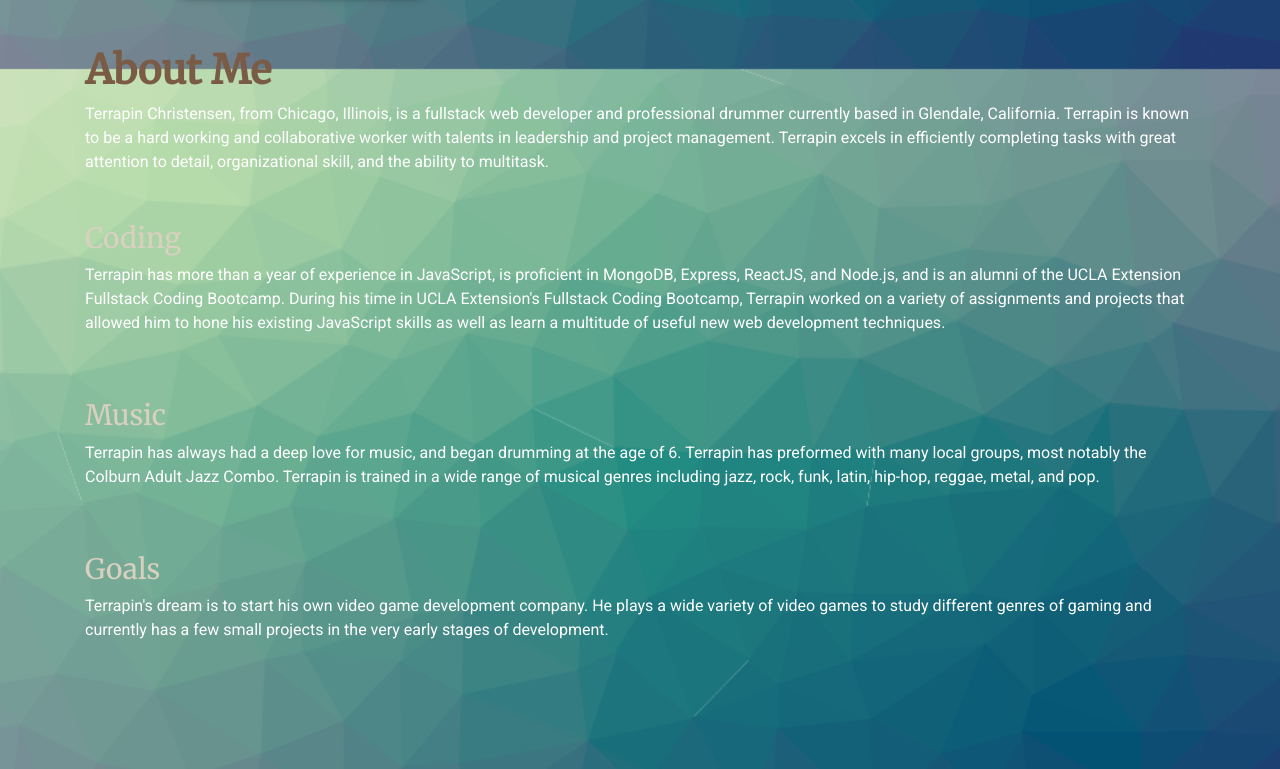
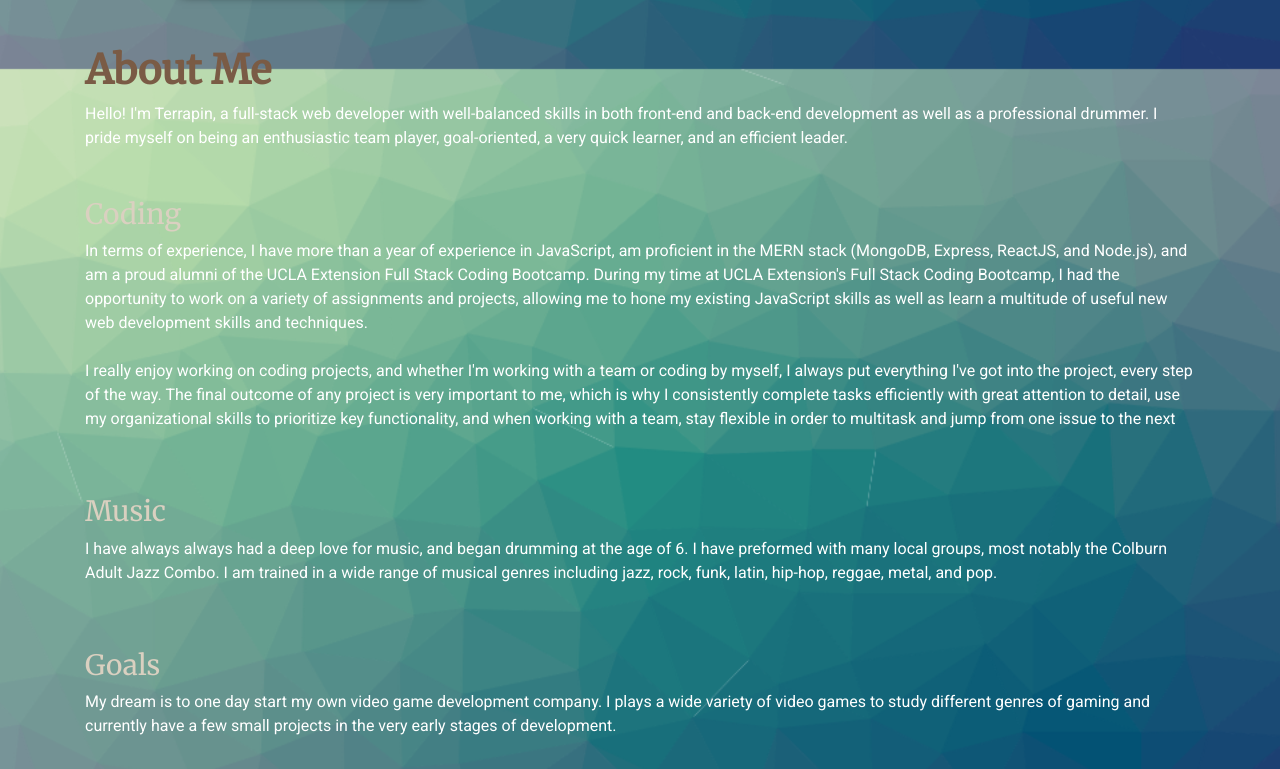
Before and after one commit to TChristensenDrumz/Portfolio, a React (Create React App) app: page / in a window 1280 px wide. Shown: the part 1531-2300 px from the top of the page. Built offline with nearby package versions, Linux system fonts and the light colour scheme.

Commit message:
first person about me

```diff
--- a/src/components/About.js
+++ b/src/components/About.js
@@ -6,25 +6,33 @@ function About() {
       <h1 className="coffee">About Me</h1>
       <div>
         <p>
-          Terrapin Christensen, from Chicago, Illinois, is a fullstack web
-          developer and professional drummer currently based in Glendale,
-          California. Terrapin is known to be a hard working and collaborative
-          worker with talents in leadership and project management. Terrapin
-          excels in efficiently completing tasks with great attention to detail,
-          organizational skill, and the ability to multitask.
+          Hello! I'm Terrapin, a full-stack web developer with well-balanced
+          skills in both front-end and back-end development as well as a
+          professional drummer. I pride myself on being an enthusiastic team
+          player, goal-oriented, a very quick learner, and an efficient leader.
         </p>
 
         <article className="row mt-5">
           <article className="col-12">
             <h3>Coding</h3>
             <p>
-              Terrapin has more than a year of experience in JavaScript, is
-              proficient in MongoDB, Express, ReactJS, and Node.js, and is an
-              alumni of the UCLA Extension Fullstack Coding Bootcamp. During his
-              time in UCLA Extension's Fullstack Coding Bootcamp, Terrapin
-              worked on a variety of assignments and projects that allowed him
-              to hone his existing JavaScript skills as well as learn a
-              multitude of useful new web development techniques.
+              In terms of experience, I have more than a year of experience in
+              JavaScript, am proficient in the MERN stack (MongoDB, Express,
+              ReactJS, and Node.js), and am a proud alumni of the UCLA Extension
+              Full Stack Coding Bootcamp. During my time at UCLA Extension's
+              Full Stack Coding Bootcamp, I had the opportunity to work on a
+              variety of assignments and projects, allowing me to hone my
+              existing JavaScript skills as well as learn a multitude of useful
+              new web development skills and techniques.
+              <br />
+              <br />I really enjoy working on coding projects, and whether I'm
+              working with a team or coding by myself, I always put everything
+              I've got into the project, every step of the way. The final
+              outcome of any project is very important to me, which is why I
+              consistently complete tasks efficiently with great attention to
+              detail, use my organizational skills to prioritize key
+              functionality, and when working with a team, stay flexible in
+              order to multitask and jump from one issue to the next
             </p>
           </article>
         </article>
@@ -33,11 +41,11 @@ function About() {
           <article className="col-12">
             <h3>Music</h3>
             <p>
-              Terrapin has always had a deep love for music, and began drumming
-              at the age of 6. Terrapin has preformed with many local groups,
-              most notably the Colburn Adult Jazz Combo. Terrapin is trained in
-              a wide range of musical genres including jazz, rock, funk, latin,
-              hip-hop, reggae, metal, and pop.
+              I have always always had a deep love for music, and began drumming
+              at the age of 6. I have preformed with many local groups, most
+              notably the Colburn Adult Jazz Combo. I am trained in a wide range
+              of musical genres including jazz, rock, funk, latin, hip-hop,
+              reggae, metal, and pop.
             </p>
           </article>
         </article>
@@ -46,9 +54,9 @@ function About() {
           <article className="col-12">
             <h3>Goals</h3>
             <p>
-              Terrapin's dream is to start his own video game development
-              company. He plays a wide variety of video games to study different
-              genres of gaming and currently has a few small projects in the
+              My dream is to one day start my own video game development
+              company. I plays a wide variety of video games to study different
+              genres of gaming and currently have a few small projects in the
               very early stages of development.
             </p>
           </article>
```
